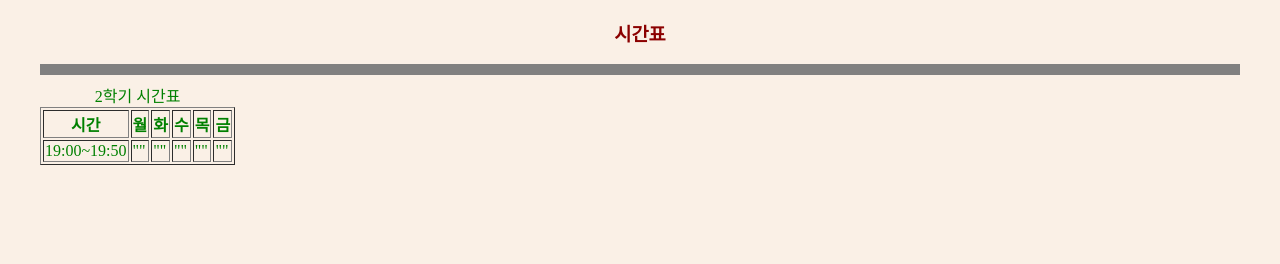
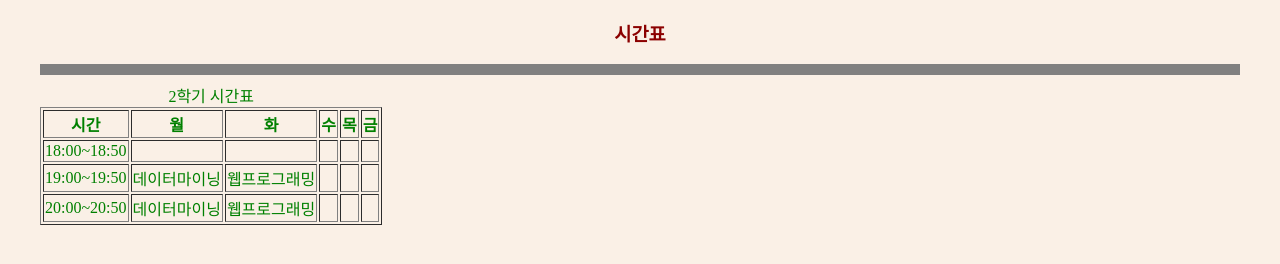
Before and after one commit to choigoon7/choigoon7.github.io, a plain HTML site: page index.html in a window 1280 px wide. Drawn offline with Linux system fonts and the light colour scheme.

Commit message:
Update index.html

```diff
--- a/index.html
+++ b/index.html
@@ -23,7 +23,9 @@
 		<tr><th>시간</th><th>월</th><th>화</th><th>수</th><th>목</th><th>금</th></tr>
 	</thead>
 	<tbody>
-		<tr><td>19:00~19:50</td><td>""</td><td>""</td><td>""</td><td>""</td><td>""</td></td>
+		<tr><td>18:00~18:50</td><td></td><td></td><td></td><td></td><td></td></td>
+		<tr><td>19:00~19:50</td><td>데이터마이닝</td><td>웹프로그래밍</td><td></td><td></td><td></td></td>
+		<tr><td>20:00~20:50</td><td>데이터마이닝</td><td>웹프로그래밍</td><td></td><td></td><td></td></td>
 	</tbody>
 </table>
 
```
